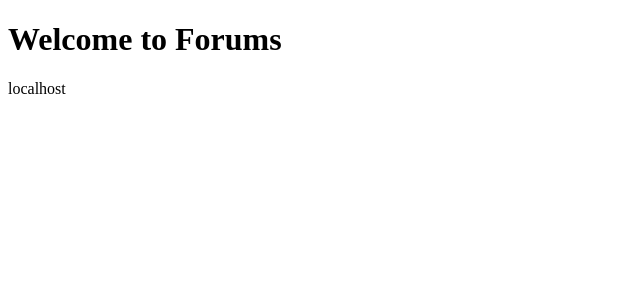
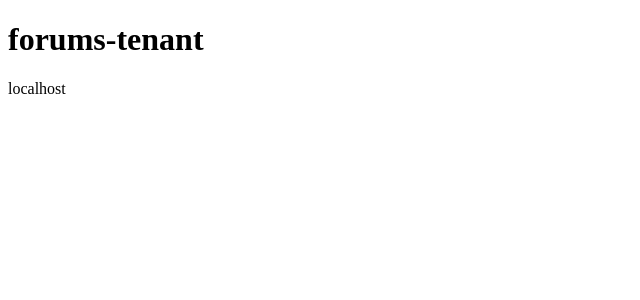
Before and after one commit to BahaaZidan/forums, a SvelteKit app: page / in a window 1280 px wide. Shown: the top 300 px of the page, without its empty margins (0-640 px from the left). Built offline with nearby package versions, Linux system fonts and the light colour scheme.

Commit message:
change label

```diff
--- a/src/routes/+page.svelte
+++ b/src/routes/+page.svelte
@@ -2,5 +2,5 @@
 	export let data;
 </script>
 
-<h1>Welcome to Forums</h1>
+<h1>forums-tenant</h1>
 <p>{data.hostname}</p>
```
